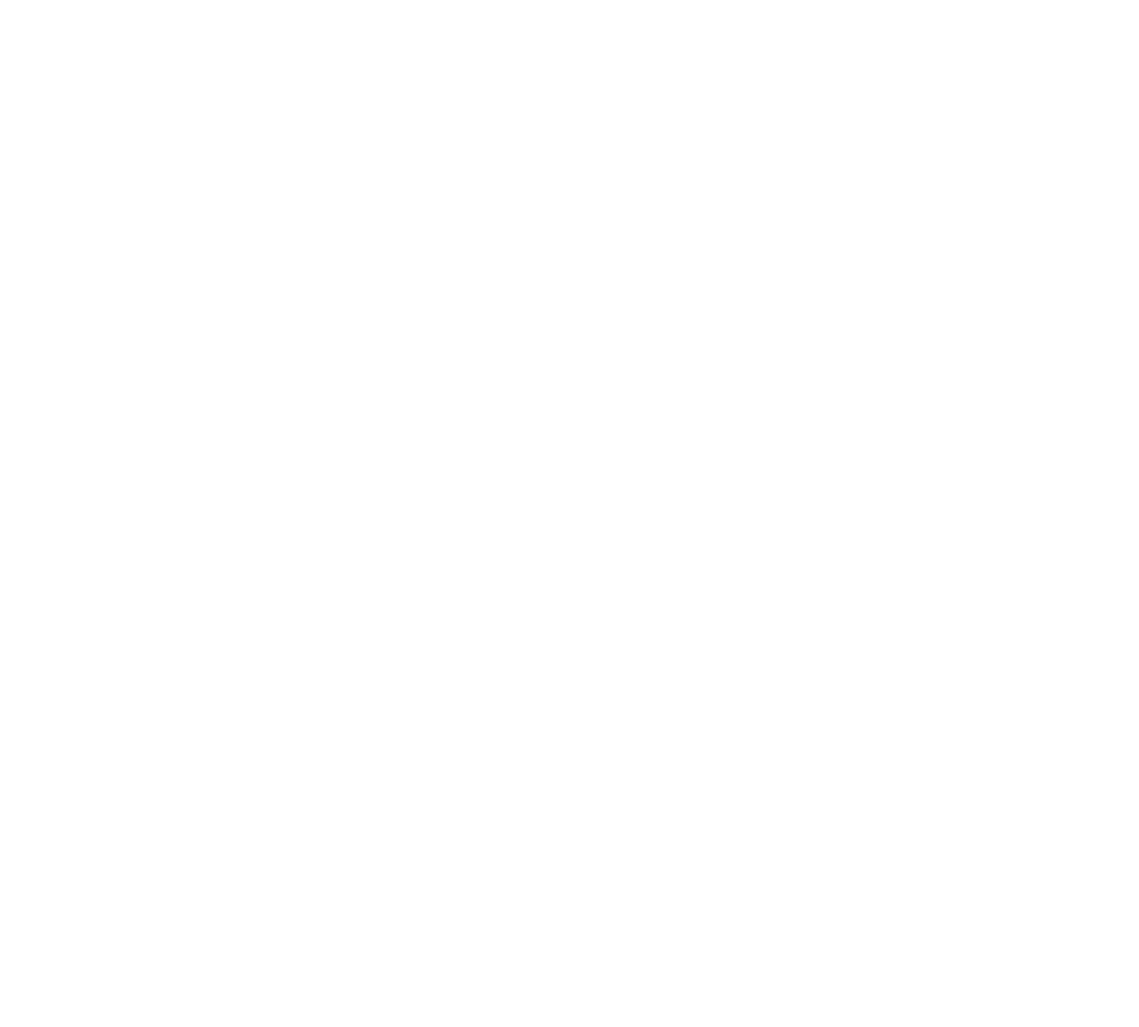
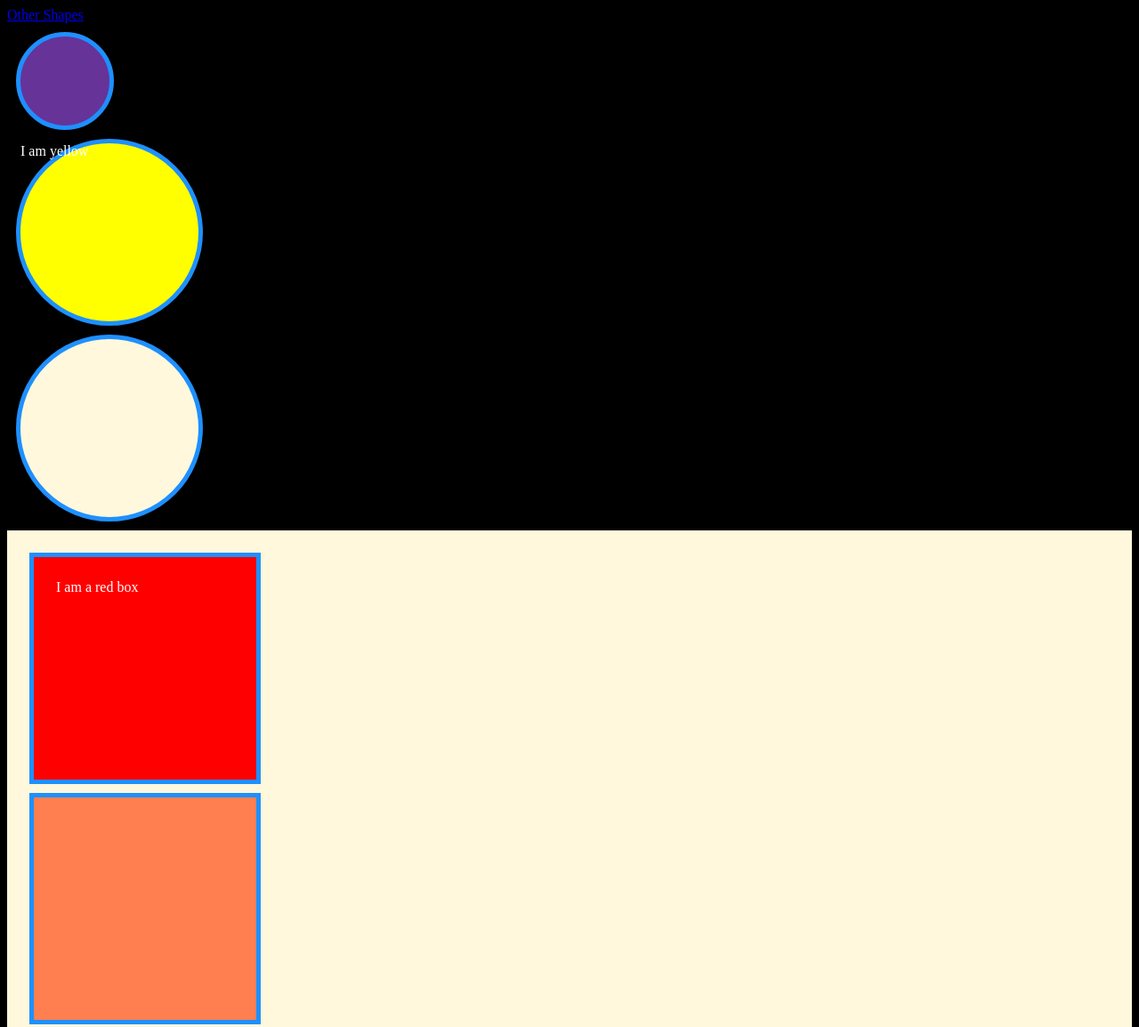
Before and after one commit to JonathanEleiott/CSS-circles-squares-2, a plain HTML site: page index.html in a window 1280 px wide. Shown: the top 1154 px of the page at 89% size. Before the commit the page ends 800 px from the top, so only its background shows below. Drawn offline with Linux system fonts and the light colour scheme.

Commit message:
add content to HTML

```diff
--- a/index.html
+++ b/index.html
@@ -1,5 +1,40 @@
 <html>
   <head>
     <title>Circles and Squares</title>
+    <link rel="stylesheet" href="./styles.css" />
+    <style>
+      body {
+        background-color: black;
+      }
+
+      .square {
+        background-color: coral;
+      }
+
+      div {
+        width: 200px;
+        height: 200px;
+        background-color: beige;
+      }
+
+      div {
+        background-color: aqua;
+      }
+    </style>
   </head>
+  <body>
+    <a href="./other-shapes.html">Other Shapes</a>
+
+    <section id="circles">
+      <div class="circle" style="height: 100px; width:100px; background-color: #663399;"></div>
+      <div class="circle" id="yellow">I am yellow</div>
+      <div class="circle cornsilk"></div>
+    </section>
+
+    <section class="cornsilk" id="squares">
+      <div id="red" class="square">I am a red box</div>
+      <div class="square" ></div>
+      <div class="square"></div>
+    </section>
+  </body>
 </html>
--- /dev/null
+++ b/styles.css
@@ -0,0 +1,38 @@
+body {
+  background-color: lightgray;
+}
+
+#yellow {
+  background-color: yellow;
+  color: white
+}
+
+#red {
+  background-color: red;
+  color: white
+}
+
+.circle {
+  border-radius: 50%;
+}
+
+div {
+  background-color: blueviolet;
+  /* border-style: solid;
+  border-width: 5px;
+  border-color: dodgerblue; */
+  border: 5px solid dodgerblue;
+  margin: 10px;
+}
+
+#squares {
+  padding: 15px;
+}
+
+.cornsilk {
+  background-color: cornsilk;
+}
+
+.square {
+  padding: 25px;
+}
```
Also changed, not shown: other-shapes.html (added, +11 -0 lines), 1 other file.
